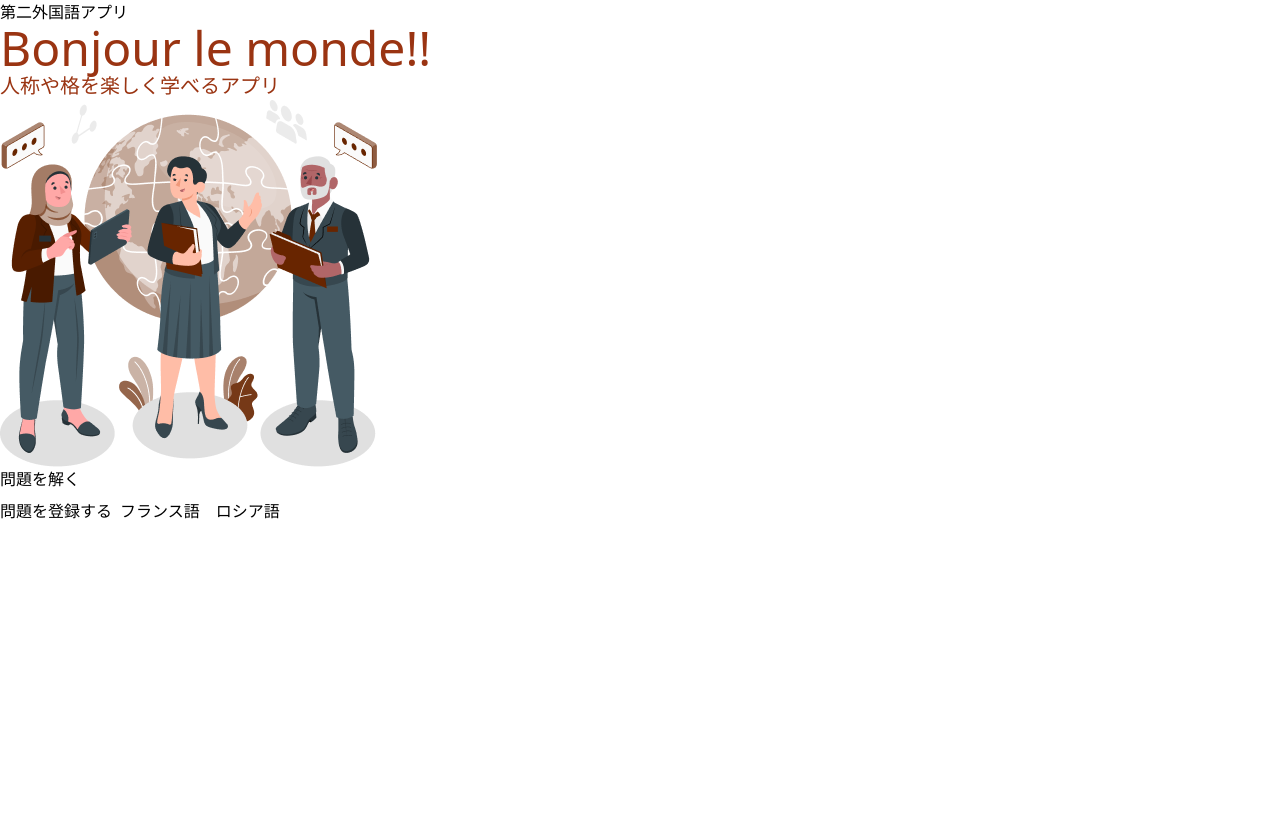
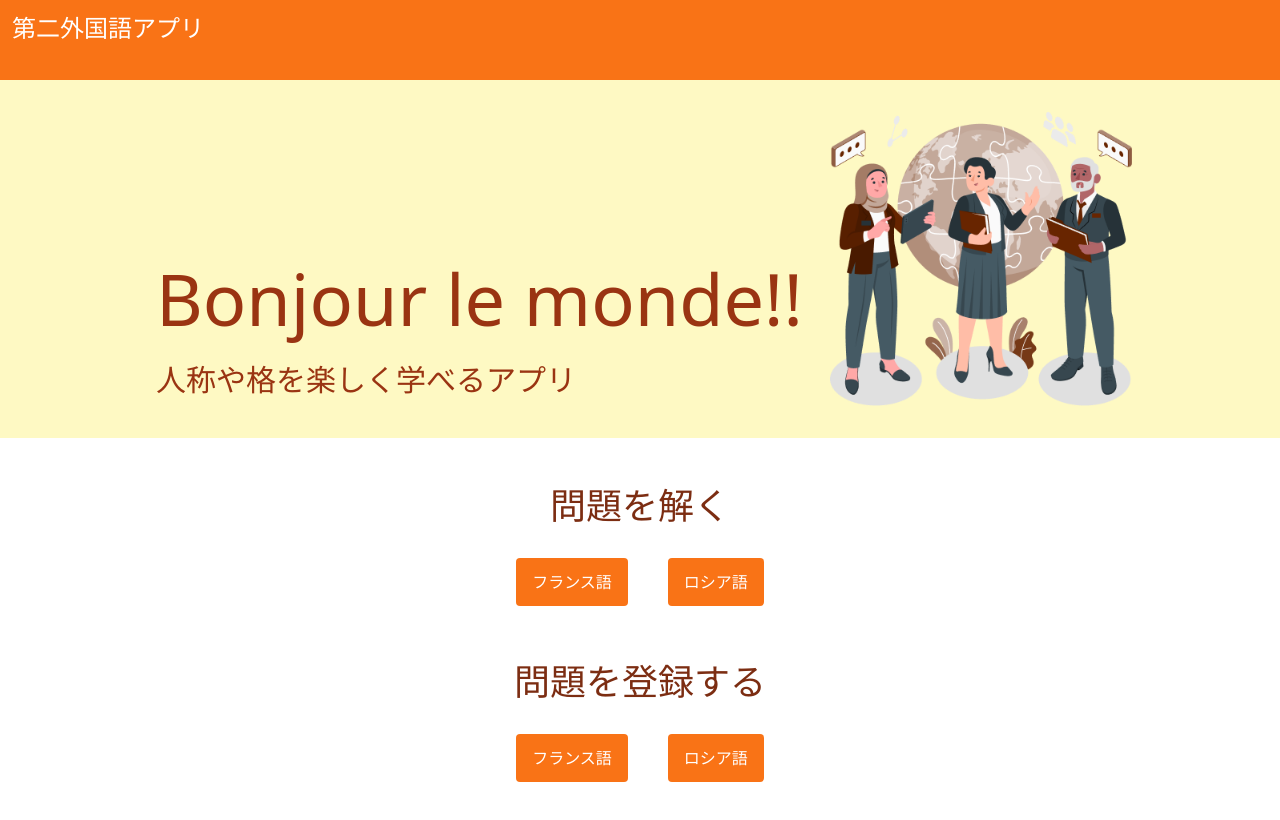
Before and after one commit to jack-app/foreign_language_game, a Next.js app in the folder front/: page / in a window 1280 px wide. Shown: the top 820 px of the page. Built offline with nearby package versions, Linux system fonts and the light colour scheme.

Commit message:
トップページを作った

```diff
--- a/front/components/generalButton.tsx
+++ b/front/components/generalButton.tsx
@@ -1,8 +1,22 @@
+import Link from 'next/link'
+import router from 'next/router'
+import Questions from '../pages/question'
+
 type GeneralButton = {
-  readonly text: string;
-};
+  readonly text: string
+  readonly content: 'question' | 'register'
+}
 const GeneralButton = (generalButton: GeneralButton) => {
-  return <button className="p-2">{generalButton.text}</button>;
-};
+  const path = `../${generalButton.content}`
+  return (
+    <div>
+      <Link href={path}>
+        <div className="m-5 rounded bg-orange-500 p-3 pr-4 pl-4 text-white hover:bg-orange-400">
+          {generalButton.text}
+        </div>
+      </Link>
+    </div>
+  )
+}
 
-export default GeneralButton;
+export default GeneralButton
--- a/front/components/header.tsx
+++ b/front/components/header.tsx
@@ -1,9 +1,9 @@
 const Header: any = (props: any) => {
   return (
-    <>
-      <h2>{props.title}</h2>
-    </>
-  );
-};
+    <div className="h-[5rem] w-[100%] bg-orange-500">
+      <p className="p-3 align-middle text-2xl text-white">{props.title}</p>
+    </div>
+  )
+}
 
-export default Header;
+export default Header
--- a/front/pages/index.tsx
+++ b/front/pages/index.tsx
@@ -9,28 +9,44 @@ const Home: NextPage = () => {
   return (
     <>
       <Head>
-        <title>Create Next App</title>
+        <title>第二外国語アプリ</title>
         <link rel="icon" href="/favicon.ico" />
       </Head>
       <Layout header="Next.js" title="第二外国語アプリ">
-        <div className="">
-          <div>
-            <p className="text-5xl text-orange-800">Bonjour le monde!!</p>
-            <p className="text-xl text-orange-800">
-              人称や格を楽しく学べるアプリ
+        <div className="flex justify-center bg-yellow-100">
+          <div className="flex w-full items-end justify-between p-7 md:w-[90%] lg:w-[85%]">
+            <div className="ml-5 text-orange-800">
+              <p className="p-3 text-[1.75rem] sm:text-5xl md:text-5xl lg:text-7xl">
+                Bonjour le monde!!
+              </p>
+              <p className="p-3 pt-4 text-[0.5rem] sm:text-[1rem] md:text-xl lg:text-3xl">
+                人称や格を楽しく学べるアプリ
+              </p>
+            </div>
+            <img
+              className="mr-5 w-[50%] p-1 sm:w-[40%] lg:w-[30%]"
+              src="../amico.png"
+            />
+          </div>
+        </div>
+        <div className="m-5 text-center">
+          <div className="pt-2 pb-2 lg:pt-4">
+            <p className="p-3 text-[1.75rem] text-orange-900 sm:text-2xl md:text-3xl lg:text-4xl">
+              問題を解く
             </p>
+            <div className="flex justify-center">
+              <GeneralButton text="フランス語" content="question" />
+              <GeneralButton text="ロシア語" content="question" />
+            </div>
           </div>
-          <img src="../amico.png" />
-        </div>
-        <title>Create Next App</title>
-        <link rel="icon" href="/favicon.ico" />
-        <div className="">
-          <div className="">
-            <Link href="/register">問題を解く</Link>
-            <br />
-            <Link href="/question">問題を登録する</Link>
-            <GeneralButton text="フランス語" />
-            <GeneralButton text="ロシア語" />
+          <div className="pt-2 pb-2 lg:pt-4">
+            <p className="p-3 text-[1.75rem] text-orange-900 sm:text-2xl md:text-3xl lg:text-4xl">
+              問題を登録する
+            </p>
+            <div className="flex justify-center">
+              <GeneralButton text="フランス語" content="register" />
+              <GeneralButton text="ロシア語" content="register" />
+            </div>
           </div>
         </div>
       </Layout>
--- a/front/pages/question.tsx
+++ b/front/pages/question.tsx
@@ -1,7 +1,7 @@
 import Link from 'next/link'
 import Header from '../components/header'
 
-const Question = () => {
+const Questions = () => {
   const title = '問題'
   return (
     <>
@@ -15,4 +15,4 @@ const Question = () => {
   )
 }
 
-export default Question
+export default Questions
```
